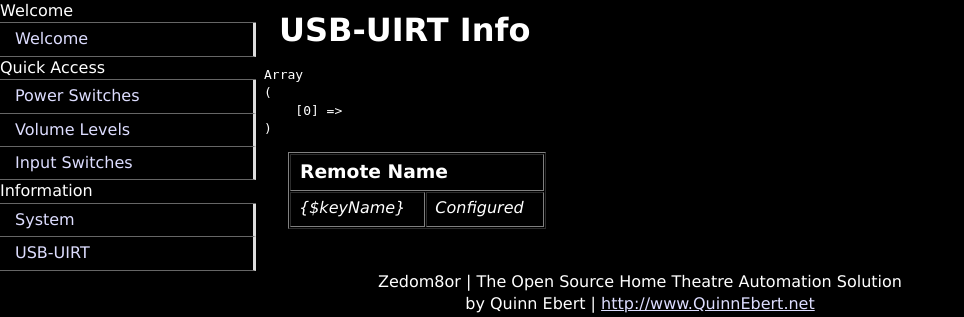
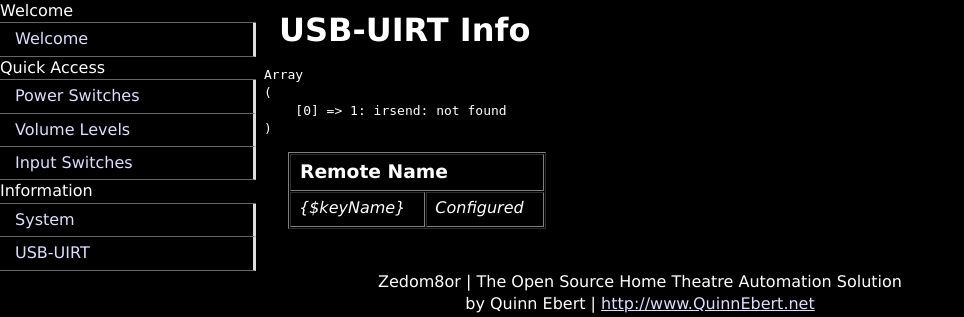
Before and after one commit to QuinnEbert/zedom8or, a PHP site: the page made by index.php in a window 1280 px wide. Shown: the part 91-408 px from the top of the page, without its empty margins (0-964 px from the left). Run offline with PHP 8.4, Linux system fonts and the light colour scheme; data that the repository does not hold is empty.

Commit message:
Fix stupid bug with USB-UIRT parser test code...
Due to basic lack of knowledge on my part, didn't realize that irsend always outputs to STDERR, so I needed to add a redirect to the backtick operator.

```diff
--- a/irtFuncs.php
+++ b/irtFuncs.php
@@ -1,6 +1,6 @@
 <?php
 function lirc_get_remote_names() {
-	$results = explode("\n",`irsend LIST '' '' ''`);
+	$results = explode("\n",trim(`irsend LIST '' '' '' 2>&1`));
 	foreach ($results as $index => $value) {
 		$process = explode(': ',$value,2);
 		$returns[$index] = $process[1];
```
